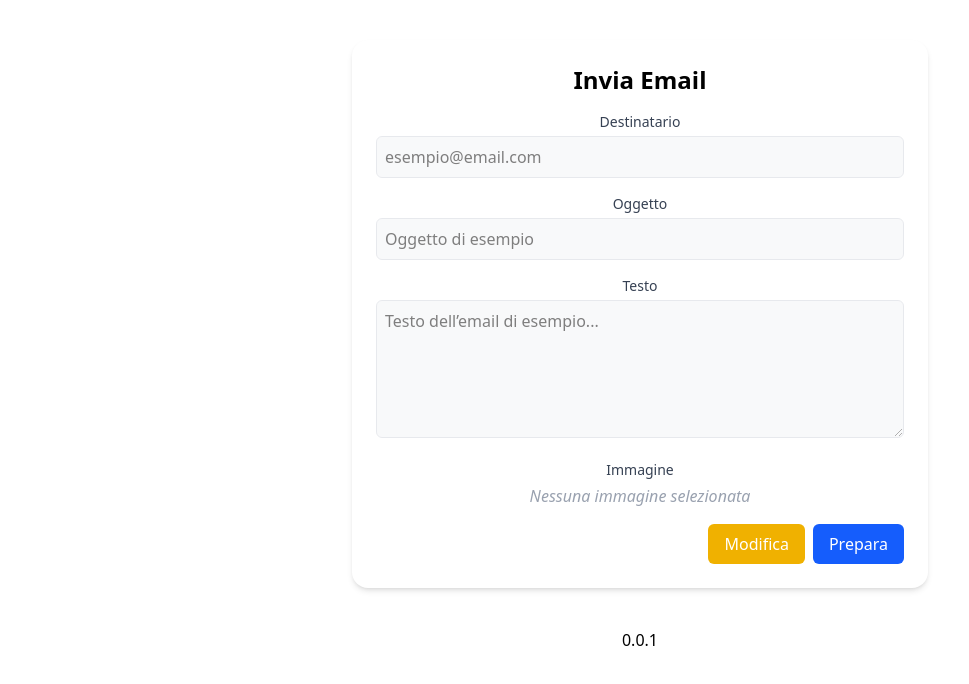
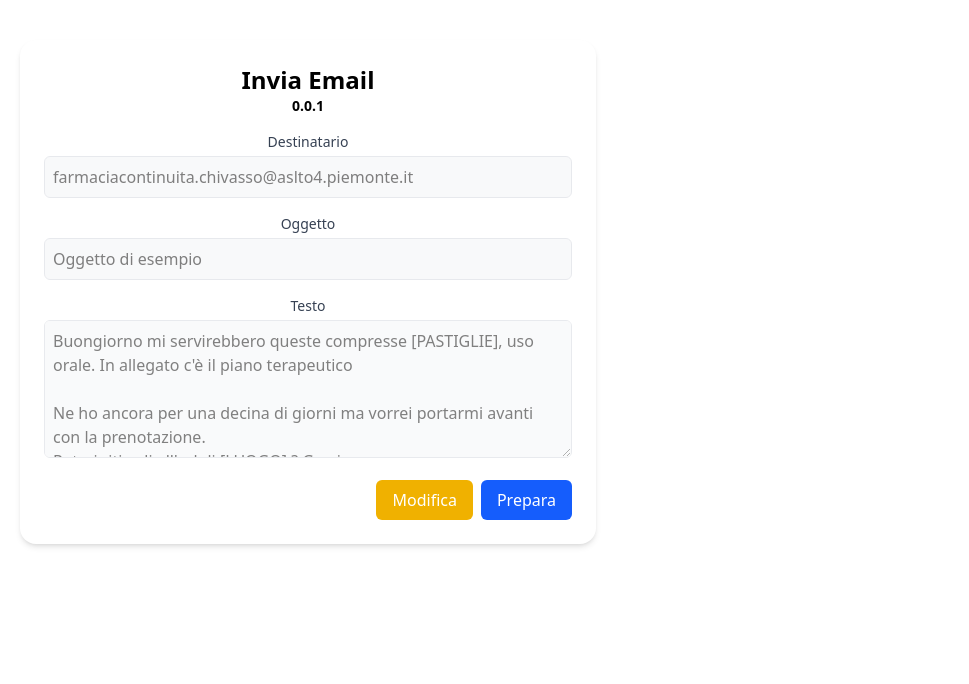
Before and after one commit to fragianci/email-config, a React (Vite) app: page / in a window 1280 px wide. Shown: the top 684 px of the page, without its empty margins (0-969 px from the left). Built offline with nearby package versions, Linux system fonts and the light colour scheme.

Commit message:
Update EmailConfigurator with new email template and remove image upload feature; display app version in header

```diff
--- a/src/App.tsx
+++ b/src/App.tsx
@@ -1,12 +1,10 @@
 import "./App.css";
-import pkg from "../package.json";
 import EmailConfigurator from "./pages/EmailConfigurator";
 
 function App() {
   return (
     <>
       <EmailConfigurator />
-      <div className="version mt-10">{pkg.version}</div>
     </>
   );
 }
--- a/src/pages/EmailConfigurator.tsx
+++ b/src/pages/EmailConfigurator.tsx
@@ -1,12 +1,16 @@
 import React, { useState, useRef } from "react";
+import pkg from "../../package.json";
 
 function EmailConfigurator() {
   const [isEditing, setIsEditing] = useState(false);
   const [showPreview, setShowPreview] = useState(false);
   const [formData, setFormData] = useState({
-    to: "esempio@email.com",
+    to: "farmaciacontinuita.chivasso@aslto4.piemonte.it",
     subject: "Oggetto di esempio",
-    body: "Testo dell’email di esempio...",
+    body: `Buongiorno mi servirebbero queste compresse [PASTIGLIE], uso orale. In allegato c'è il piano terapeutico
+
+Ne ho ancora per una decina di giorni ma vorrei portarmi avanti con la prenotazione.
+Potrei ritirarli all'asl di [LUOGO] ? Grazie`,
   });
 
   const [imageSrc, setImageSrc] = useState<string>("");
@@ -60,8 +64,10 @@ function EmailConfigurator() {
   };
 
   return (
-    <div className="max-w-xl mx-auto mt-10 p-6 bg-white rounded-2xl shadow-md space-y-4">
-      <h2 className="text-2xl font-bold mb-4">Invia Email</h2>
+    <div className="max-w-xl mx-5 mt-10 p-6 bg-white rounded-2xl shadow-md space-y-4">
+      <h2 className="text-2xl font-bold mb-4">
+        Invia Email <p className="text-sm">{pkg.version}</p>
+      </h2>
 
       <div className="space-y-4">
         {/* CAMPI EMAIL */}
@@ -112,43 +118,6 @@ function EmailConfigurator() {
             }`}
           ></textarea>
         </div>
-
-        {/* IMMAGINE */}
-        <div>
-          <label className="block text-sm font-medium text-gray-700 mb-1">
-            Immagine
-          </label>
-          {imageSrc ? (
-            <div className="relative group">
-              <img
-                src={imageSrc}
-                alt="Anteprima"
-                className="w-full max-h-64 object-contain rounded-md border border-gray-300 cursor-pointer hover:opacity-80"
-                onClick={openPreview}
-              />
-              {isEditing && (
-                <button
-                  onClick={removeImage}
-                  className="absolute top-2 right-2 bg-red-500 text-white text-xs px-2 py-1 rounded hover:bg-red-600 transition"
-                >
-                  Elimina
-                </button>
-              )}
-            </div>
-          ) : (
-            <p className="text-gray-400 italic">Nessuna immagine selezionata</p>
-          )}
-
-          {isEditing && (
-            <input
-              type="file"
-              accept="image/*"
-              onChange={handleImageChange}
-              ref={fileInputRef}
-              className="mt-2 border border-gray-600 p-4 rounded-lg"
-            />
-          )}
-        </div>
       </div>
 
       {/* BOTTONI */}
@@ -177,28 +146,6 @@ function EmailConfigurator() {
           </>
         )}
       </div>
-
-      {/* MODALE DI PREVIEW */}
-      {showPreview && (
-        <div
-          className="fixed inset-0 z-50 flex items-center justify-center bg-black/70"
-          onClick={closePreview}
-        >
-          <div className="relative max-w-3xl w-full p-4">
-            <img
-              src={imageSrc}
-              alt="Preview"
-              className="max-h-[80vh] mx-auto rounded shadow-lg"
-            />
-            <button
-              onClick={closePreview}
-              className="absolute top-4 right-4 text-white bg-black/60 hover:bg-black/80 px-3 py-1 rounded text-sm"
-            >
-              X
-            </button>
-          </div>
-        </div>
-      )}
     </div>
   );
 }
```
